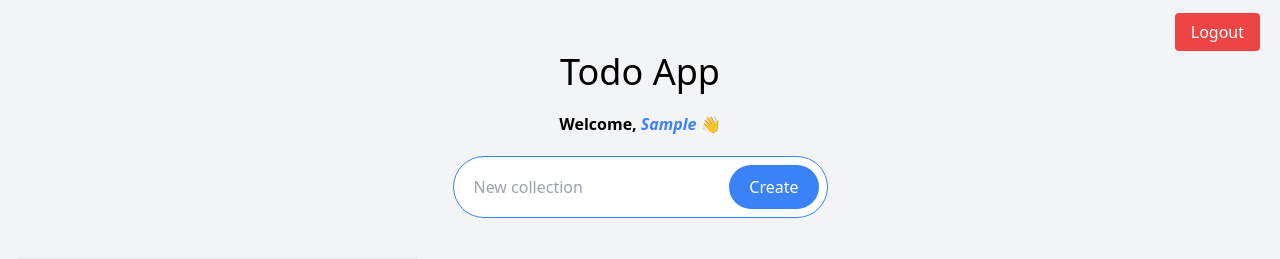
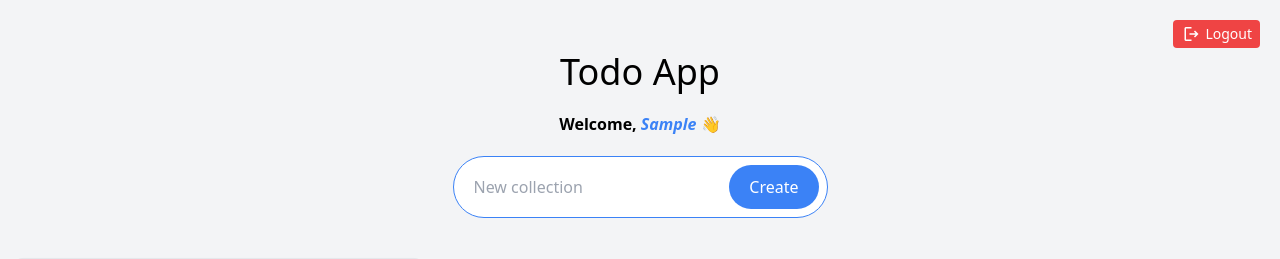
Before and after one commit to ilhamhady/todo-app, a Flask app: page / in a window 1280 px wide. Shown: the top 259 px of the page. Run offline with Flask 3, Linux system fonts and the light colour scheme; the visitor is signed in with stand-in values (Sample User, id 1); tables that the repository leaves empty hold one stand-in row (values such as "Sample post"); data that the repository does not hold is empty.

Commit message:
modify logout button

```diff
--- a/templates/index.html
+++ b/templates/index.html
@@ -14,6 +14,7 @@
       @media (max-width: 640px) {
         .max-sm-bottom-0 {
           bottom: 0;
+          max-height: fit-content;
         }
       }
     </style>
@@ -34,7 +35,12 @@
 
       {% if 'user_id' in session %}
       <div class="absolute top-5 right-5">
-        <a href="/signout" class="bg-red-500 text-white py-2 px-4 rounded">
+        <a
+          href="/signout"
+          class="bg-red-500 text-white text-sm py-1 px-2 rounded flex gap-1 items-center">
+          <span class="material-symbols-outlined" style="font-size: 20px"
+            >logout</span
+          >
           Logout
         </a>
       </div>
```
